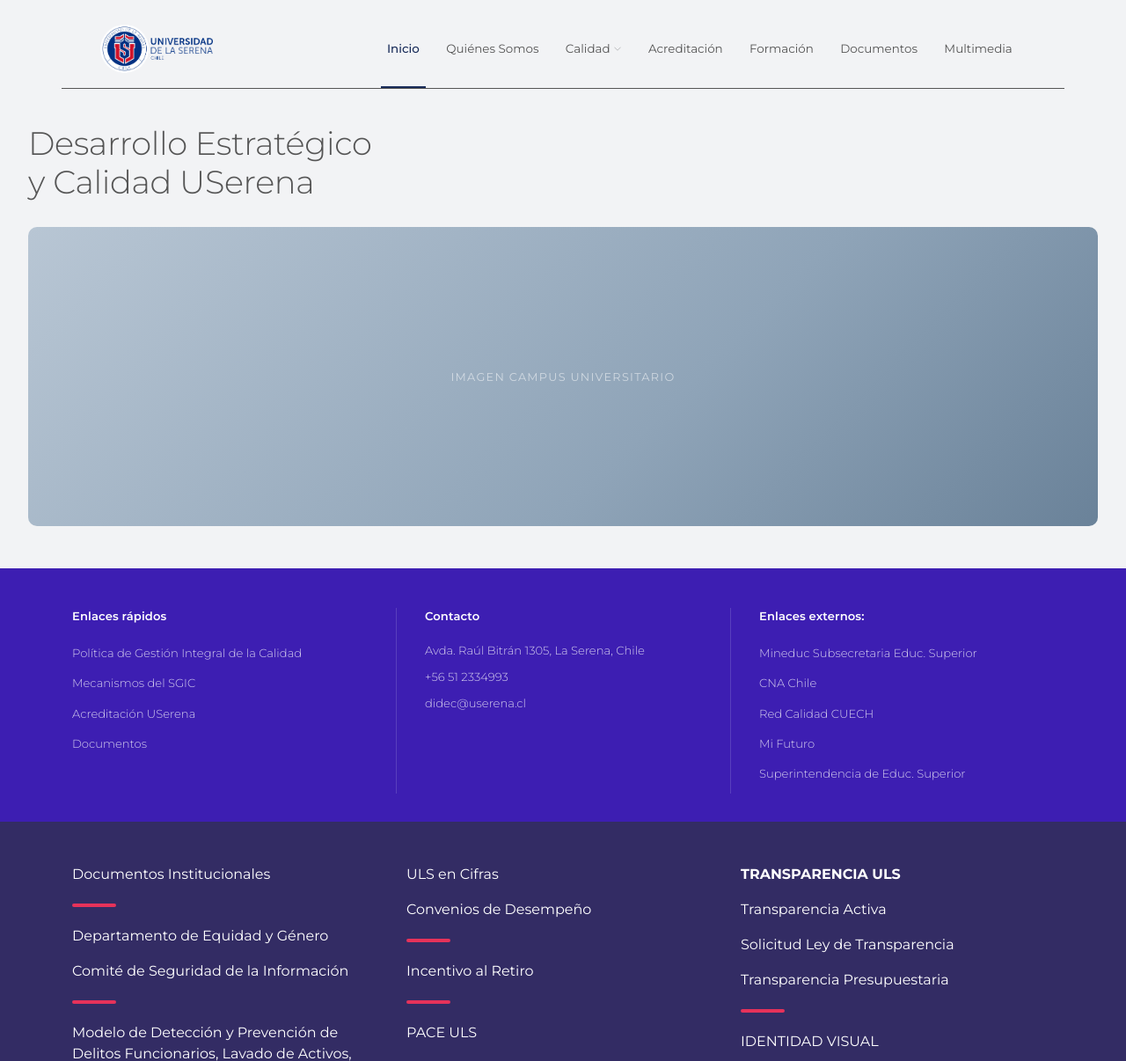
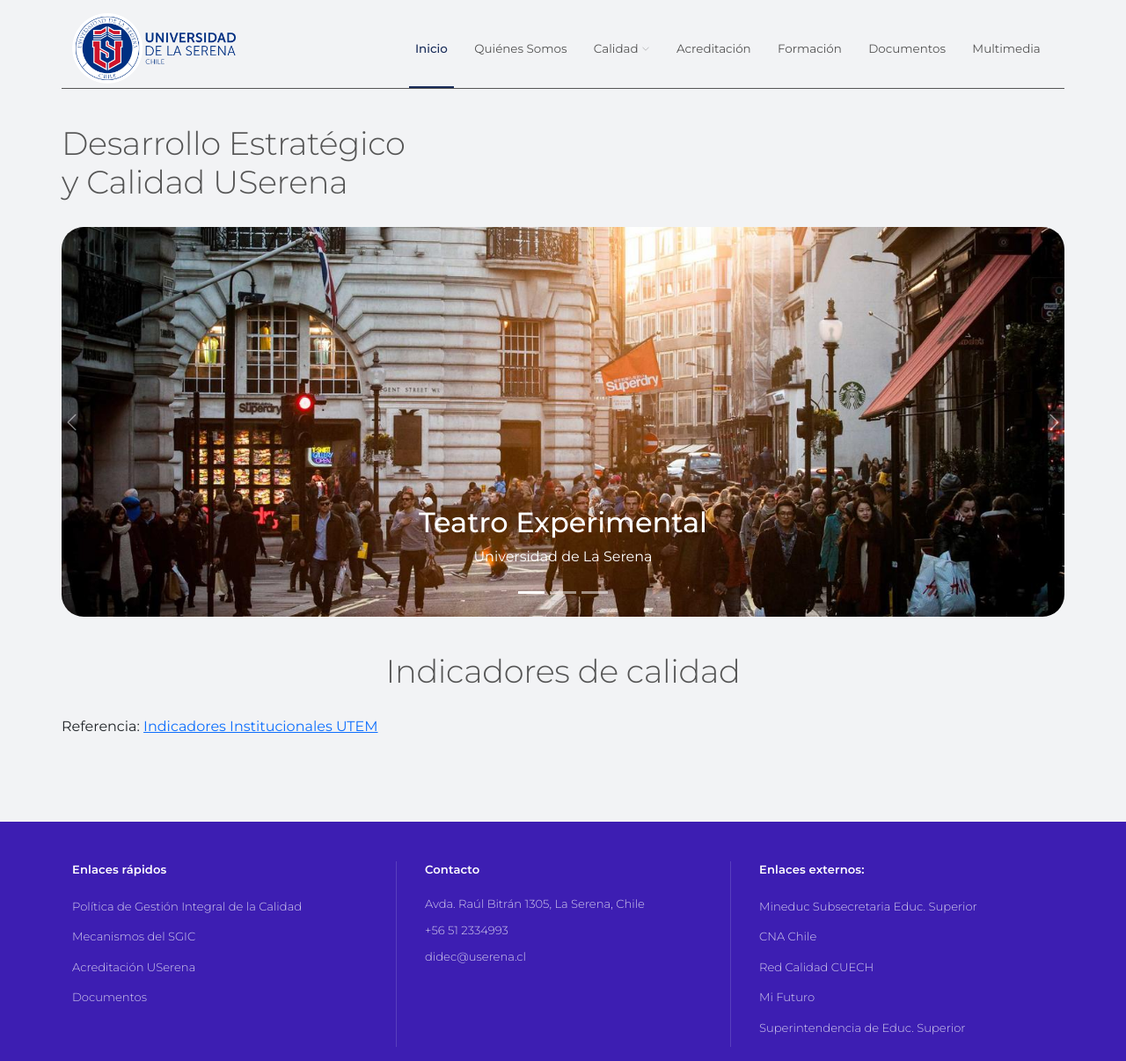
Before and after one commit to CesarVillegas/calidad, a Django app: page / in a window 1280 px wide. Shown: the top 1206 px of the page at 88% size. Run offline with Django 5.2, Linux system fonts and the light colour scheme; some libraries are stand-ins or nearby versions.

Commit message:
Se actualizan plantillas html y se incoorpora structura de settings para dev y prod

```diff
--- /dev/null
+++ b/calidad/calidad/settings/dev.py
@@ -0,0 +1,4 @@
+from .base import *
+
+DEBUG = True
+ALLOWED_HOSTS = ['localhost', '127.0.0.1']
--- a/calidad/manage.py
+++ b/calidad/manage.py
@@ -6,7 +6,7 @@
 
 def main():
     """Run administrative tasks."""
-    os.environ.setdefault('DJANGO_SETTINGS_MODULE', 'calidad.settings')
+    os.environ.setdefault('DJANGO_SETTINGS_MODULE', 'calidad.settings.dev')
     try:
         from django.core.management import execute_from_command_line
     except ImportError as exc:
--- a/calidad/static/css/base.css
+++ b/calidad/static/css/base.css
@@ -139,3 +139,9 @@
     background: #b5b5b5;
     fill: #b5b5b5;
 }
+
+
+/* Sobrescribe el ancho de las flechas del carousel */
+.carousel-control-next, .carousel-control-prev {
+  width: 2%;
+}
--- a/calidad/static/css/navbar.css
+++ b/calidad/static/css/navbar.css
@@ -6,7 +6,7 @@
   /* background: var(--blanco);
   border-bottom: 1px solid var(--borde); */
   background-color: #f2f3f5;
-  position: sticky;
+  /* position: sticky; */
   top: 0;
   z-index: 1000;
   /* box-shadow: var(--sombra-nav); */
@@ -16,9 +16,9 @@
 }
 
 .nav-inner {
-  max-width: 1280px;
+  /* max-width: 1280px; */
   margin: 0 auto;
-  padding: 0 2rem;
+  /* padding: 0 2rem; */
   display: flex;
   align-items: center;
   justify-content: space-between;
@@ -42,7 +42,7 @@
 } */
 
 .nav-logo-img {
-  height: 55px;
+  height: 80px;
   width: auto;
 }
 
@@ -242,10 +242,16 @@
    DEMO PAGE CONTENT
 ══════════════════════════════════════ */
 .page-content {
-  max-width: 1280px;
+  /* max-width: 1280px;
   margin: 0 auto;
-  padding: 2.5rem 2rem 3rem;
+  padding: 2.5rem 2rem 3rem; */
+
+  /* max-width: 1140px; */
+  margin: 0 auto;
+  padding: 2.5rem 0rem;
 }
+
+
 
 .hero-title {
   font-size: 2.3rem;
--- a/calidad/templates/home/calidad_definicion.html
+++ b/calidad/templates/home/calidad_definicion.html
@@ -3,7 +3,7 @@
 {% block title %}Calidad Definición{% endblock %}
 
 {% block content %}
-<div class="page-content">
+<div class="page-content container-xl">
   <h1 class="hero-title">
     Calidad Definición
   </h1>
--- a/calidad/templates/home/calidad_organizacion.html
+++ b/calidad/templates/home/calidad_organizacion.html
@@ -3,7 +3,7 @@
 {% block title %}Calidad Organización{% endblock %}
 
 {% block content %}
-<div class="page-content">
+<div class="page-content container-xl">
   <h1 class="hero-title">
     Calidad Organización
   </h1>
--- a/calidad/templates/home/calidad_politica.html
+++ b/calidad/templates/home/calidad_politica.html
@@ -3,7 +3,7 @@
 {% block title %}Calidad Política{% endblock %}
 
 {% block content %}
-<div class="page-content">
+<div class="page-content container-xl">
   <h1 class="hero-title">
     Calidad Política
   </h1>
--- a/calidad/templates/home/ciclo_phva.html
+++ b/calidad/templates/home/ciclo_phva.html
@@ -3,7 +3,7 @@
 {% block title %}Ciclo PHVA{% endblock %}
 
 {% block content %}
-<div class="page-content">
+<div class="page-content container-xl">
   <h1 class="hero-title">
     Ciclo PHVA
   </h1>
--- a/calidad/templates/home/documentos.html
+++ b/calidad/templates/home/documentos.html
@@ -3,7 +3,7 @@
 {% block title %}Documentos{% endblock %}
 
 {% block content %}
-<div class="page-content">
+<div class="page-content container-xl">
   <h1 class="hero-title">
     Documentos
   </h1>
--- a/calidad/templates/home/formacion.html
+++ b/calidad/templates/home/formacion.html
@@ -3,7 +3,7 @@
 {% block title %}Formación{% endblock %}
 
 {% block content %}
-<div class="page-content">
+<div class="page-content container-xl">
   <h1 class="hero-title">
     Formación
   </h1>
--- a/calidad/templates/home/index.html
+++ b/calidad/templates/home/index.html
@@ -3,12 +3,71 @@
 {% block title %}Calidad Userena{% endblock %}
 
 {% block content %}
-<div class="page-content">
+<div class="page-content container-xl">
   <h1 class="hero-title">
     Desarrollo Estratégico<br>y Calidad USerena
   </h1>
-  <div class="hero-image-box">
+  <!-- <div class="hero-image-box">
     <span>imagen campus universitario</span>
-  </div>
+  </div> -->
+
+
+  <!-- Banner -->
+  <section class="banner-section">
+    <div id="bannerCarousel" class="carousel slide" data-bs-ride="carousel" data-bs-interval="4000">
+
+      <!-- Indicadores (puntitos) -->
+      <div class="carousel-indicators">
+        <button type="button" data-bs-target="#bannerCarousel" data-bs-slide-to="0" class="active"></button>
+        <button type="button" data-bs-target="#bannerCarousel" data-bs-slide-to="1"></button>
+        <button type="button" data-bs-target="#bannerCarousel" data-bs-slide-to="2"></button>
+      </div>
+
+      <!-- Slides -->
+      <div class="carousel-inner">
+
+        <div class="carousel-item active">
+          <img src="{% static 'images/banner-1.jpg' %}" class="d-block w-100 banner-img" style="border-radius: 25px;" alt="Banner 1">
+          <!-- Opcional: texto encima de la imagen -->
+          <div class="carousel-caption d-none d-md-block">
+            <h2>Teatro Experimental</h2>
+            <p>Universidad de La Serena</p>
+          </div>
+        </div>
+
+        <div class="carousel-item">
+          <img src="{% static 'images/banner-2.jpg' %}" class="d-block w-100 banner-img" style="border-radius: 25px;"  alt="Banner 2">
+        </div>
+
+        <div class="carousel-item">
+          <img src="{% static 'images/banner-3.jpg' %}" class="d-block w-100 banner-img" style="border-radius: 25px;" alt="Banner 3">
+        </div>
+      </div>
+
+      <!-- Flecha anterior -->
+      <button class="carousel-control-prev" type="button" data-bs-target="#bannerCarousel" data-bs-slide="prev">
+        <span class="carousel-control-prev-icon"></span>
+        <span class="visually-hidden">Anterior</span>
+      </button>
+
+      <!-- Flecha siguiente -->
+      <button class="carousel-control-next" type="button" data-bs-target="#bannerCarousel" data-bs-slide="next">
+        <span class="carousel-control-next-icon"></span>
+        <span class="visually-hidden">Siguiente</span>
+      </button>
+
+    </div>
+  </section>
+
+
+  <section id="indicadores" style="padding: 2.5rem 0rem;">
+    <h2 class="hero-title text-center reveal">
+    Indicadores de calidad
+    </h2>
+
+    <p>Referencia: <a href="https://calidad.utem.cl/indicadores-institucionales/" target="_blank" rel="noopener noreferrer">Indicadores Institucionales UTEM</a></p>
+  </section>
+
+
 </div>
 {% endblock %}
--- a/calidad/templates/home/mecanismos_sgic.html
+++ b/calidad/templates/home/mecanismos_sgic.html
@@ -3,7 +3,7 @@
 {% block title %}Mecanismos SGIC{% endblock %}
 
 {% block content %}
-<div class="page-content">
+<div class="page-content container-xl">
   <h1 class="hero-title">
     Mecanismos SGIC
   </h1>
--- a/calidad/templates/home/multimedia.html
+++ b/calidad/templates/home/multimedia.html
@@ -3,7 +3,7 @@
 {% block title %}Multimedia{% endblock %}
 
 {% block content %}
-<div class="page-content">
+<div class="page-content container-xl">
   <h1 class="hero-title">
     Multimedia
   </h1>
--- a/calidad/templates/home/quienes-somos.html
+++ b/calidad/templates/home/quienes-somos.html
@@ -3,9 +3,9 @@
 {% block title %}Quiénes Somos{% endblock %}
 
 {% block content %}
-<div class="page-content">
+<div class="page-content container-xl">
   <h1 class="hero-title">
-    Quiénes Somos<br>Calidad USerena
+    Quiénes Somos
   </h1>
 </div>
 {% endblock %}
```
Also changed, not shown: calidad/calidad/settings/base.py (renamed from calidad/calidad/settings.py, +23 -10 lines), calidad/calidad/settings/prod.py (added, +24 -0 lines), README.md, calidad/static/images/banner-1.jpg (added), calidad/static/images/banner-2.jpg (added), calidad/static/images/banner-3.jpg (added).
